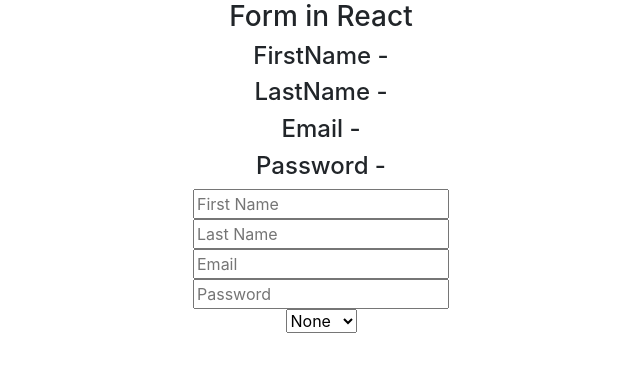
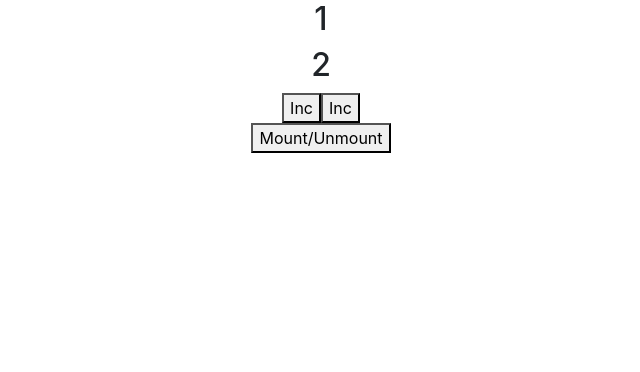
Before and after one commit to 02abhishekchoudhary/React, a React (Create React App) app: page / in a window 1280 px wide. Shown: the top 372 px of the page, without its empty margins (319-959 px from the left). Built offline with nearby package versions, Linux system fonts and the light colour scheme.

Commit message:
React LifeCycle method in CBC & FBC

```diff
--- a/src/App.js
+++ b/src/App.js
@@ -1,4 +1,4 @@
-import { createContext } from "react";
+import { createContext, useState } from "react";
 import "./App.css";
 import ClassComp from "./Components/ClassComp";
 import ComponentA from "./Components/ComponentA";
@@ -6,11 +6,14 @@ import FunctionComp from "./Components/FunctionComp";
 import PropsClassComp from "./Components/PropsClassComp";
 import PropsFunctionComp from "./Components/PropsFunctionComp";
 import FormComp from "./Components/FormComp";
+import ClassLC from "./Components/ClassLC";
+import FunctionalLC from "./Components/FunctionalLC";
 
 export const messageContext = createContext(null);
 // messageContext.displayName="Message";
 
 function App() {
+  const [mount, setMount] = useState(true);
   return (
     <div className="App">
       {/* <ClassComp/> */}
@@ -30,8 +33,17 @@ function App() {
         <ComponentA />
       </messageContext.Provider> */}
 
-      <FormComp/>
+      {/* <FormComp/> */}
+      {/* {mount && <ClassLC />}
+      <div>
+        <button onClick={() => setMount(!mount)}>Mount/Unmount</button>
+      </div> */}
 
+      {/* <FunctionalLC/> */}
+      {mount && <FunctionalLC />}
+      <div>
+        <button onClick={() => setMount(!mount)}>Mount/Unmount</button>
+      </div>
     </div>
   );
 }
--- /dev/null
+++ b/src/Components/ClassLC.js
@@ -0,0 +1,59 @@
+import React, { Component } from "react";
+
+export class ClassLC extends Component {
+  constructor() {
+    super();
+    console.log("Constructor called");
+    this.state = {
+      count: 1,
+    };
+  }
+
+  // It will called before the render method. Only renders one time.
+  componentWillMount() {
+    console.log("Component will mount");
+    this.setState({
+      count: this.state.count + 1,
+    });
+  }
+
+  // It will called after the render method. Only renders one time.
+  componentDidMount() {
+    console.log("Component didMount called");
+  }
+
+  // It will called before the redner method after updating. It will called again after again if the component keeps rendering.
+  componentWillUpdate() {
+    console.log("Component willUpdate called");
+  }
+
+  // It will called after the redner method after updating. It will called again after again if the component keeps rendering.
+  componentDidUpdate() {
+    console.log("Component didUpdate called");
+  }
+
+  componentWillUnmount() {
+    console.log("ComponentWillUnmount called");
+  }
+
+  onIncrement() {
+    this.setState({
+      count: this.state.count + 1,
+    });
+  }
+
+  render() {
+    console.log("render called");
+    return (
+      <div>
+        ClassLC
+        <h3>{this.state.count}</h3>
+        <div>
+          <button onClick={() => this.onIncrement()}>Inc</button>
+        </div>
+      </div>
+    );
+  }
+}
+
+export default ClassLC;
--- /dev/null
+++ b/src/Components/FunctionalLC.js
@@ -0,0 +1,38 @@
+import React, { useEffect, useState } from "react";
+
+const FunctionalLC = () => {
+  const [count, setCount] = useState(1);
+  const [count2, setCount2] = useState(2);
+
+  // It will do same as componentDidMount. Called only once after render.
+  useEffect(() => {
+    console.log("UseEffect called");
+  }, [count]);
+  // [count] -> It will work as componentDidUpdate. It will called if the dependencies change.
+
+  useEffect(() => {
+    console.log("UseEffect2 called");
+  }, [count2]);
+
+  // For componentWillUnmount
+  useEffect(() => {
+    console.log("useEffect3 called");
+    return (() => {
+      console.log("Unmount");
+    });
+  },[]);
+
+  return (
+    <div>
+      {console.log("render")}
+      <h2>{count}</h2>
+      <h2>{count2}</h2>
+      <div>
+        <button onClick={() => setCount(count + 1)}>Inc</button>
+        <button onClick={() => setCount2(count2 + 1)}>Inc</button>
+      </div>
+    </div>
+  );
+};
+
+export default FunctionalLC;
```
